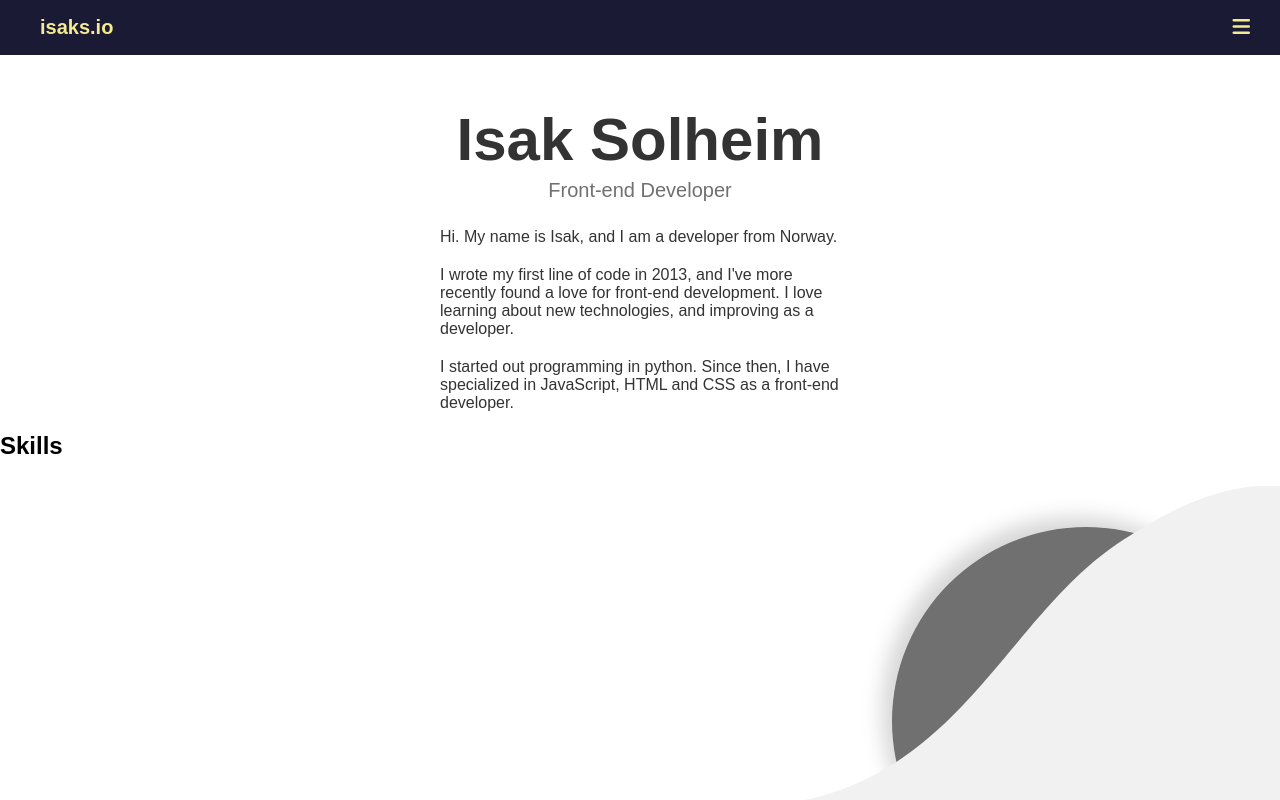
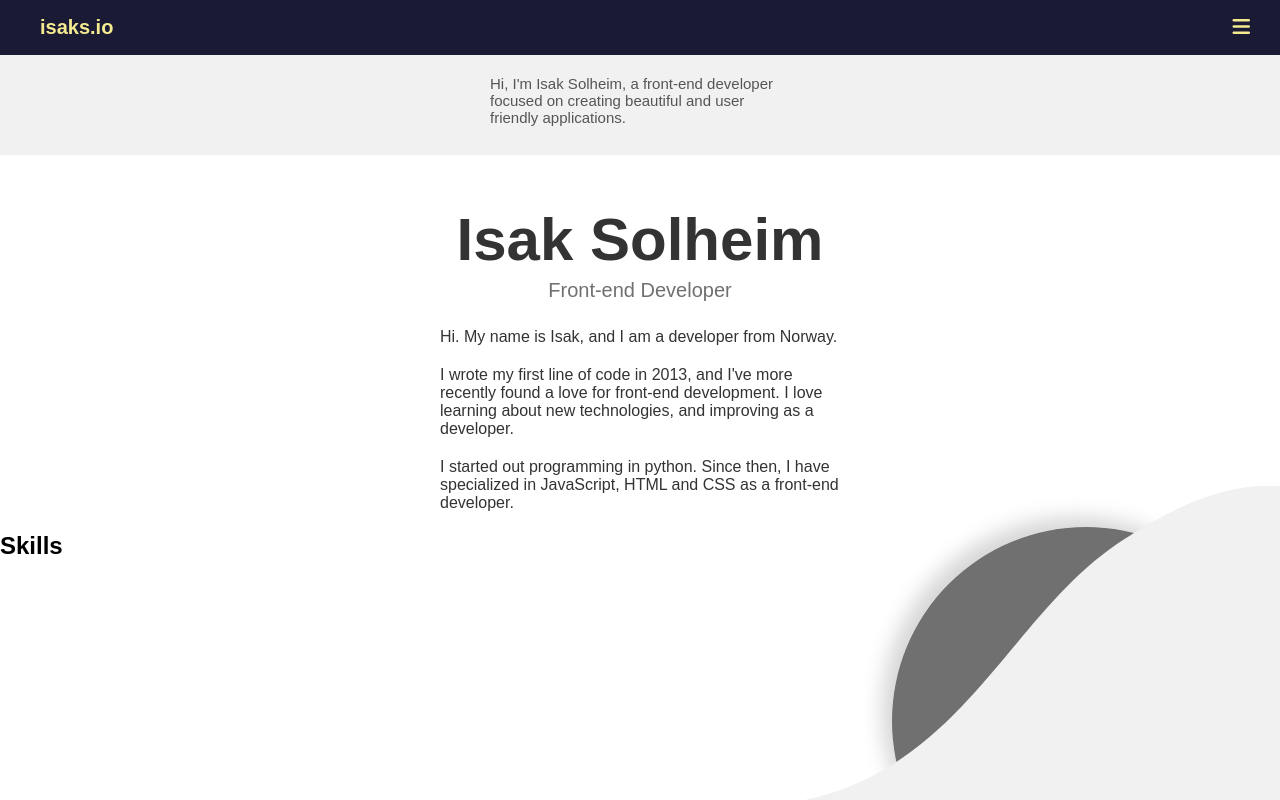
Before and after one commit to isaksolheim/isaks-portfolio, a React (Create React App) app: page / in a window 1280 px wide. Built offline with nearby package versions, Linux system fonts and the light colour scheme.

Commit message:
add header

```diff
--- a/src/App.js
+++ b/src/App.js
@@ -3,11 +3,13 @@ import './styles/main.scss';
 import Navbar from './components/Navbar';
 import About from './components/About';
 import Skills from './components/Skills';
+import Header from './components/Header';
 
 function App() {
   return (
     <div className="App">
       <Navbar />
+      <Header />
       <About />
       <Skills />
     </div>
--- /dev/null
+++ b/src/components/Header.js
@@ -0,0 +1,15 @@
+import React from 'react';
+
+function Header() {
+  return(
+    <header>
+      <p>
+        Hi, I'm Isak Solheim, a front-end
+        developer focused on creating beautiful and
+        user friendly applications.
+      </p>
+    </header>
+  );
+}
+
+export default Header;
--- /dev/null
+++ b/src/styles/header.scss
@@ -0,0 +1,12 @@
+header {
+  height: 100px;
+  background-color: #f1f1f1;
+  color: #555;
+  font-size: 15px;
+  p {
+    margin-top: 0px;
+    padding-top: 20px;
+    width: 300px;
+    margin: 0 auto;
+  }
+}
--- a/src/styles/main.scss
+++ b/src/styles/main.scss
@@ -6,4 +6,5 @@ html, body {
 }
 
 @import './navbar.scss';
+@import './header.scss';
 @import './about.scss';
```
